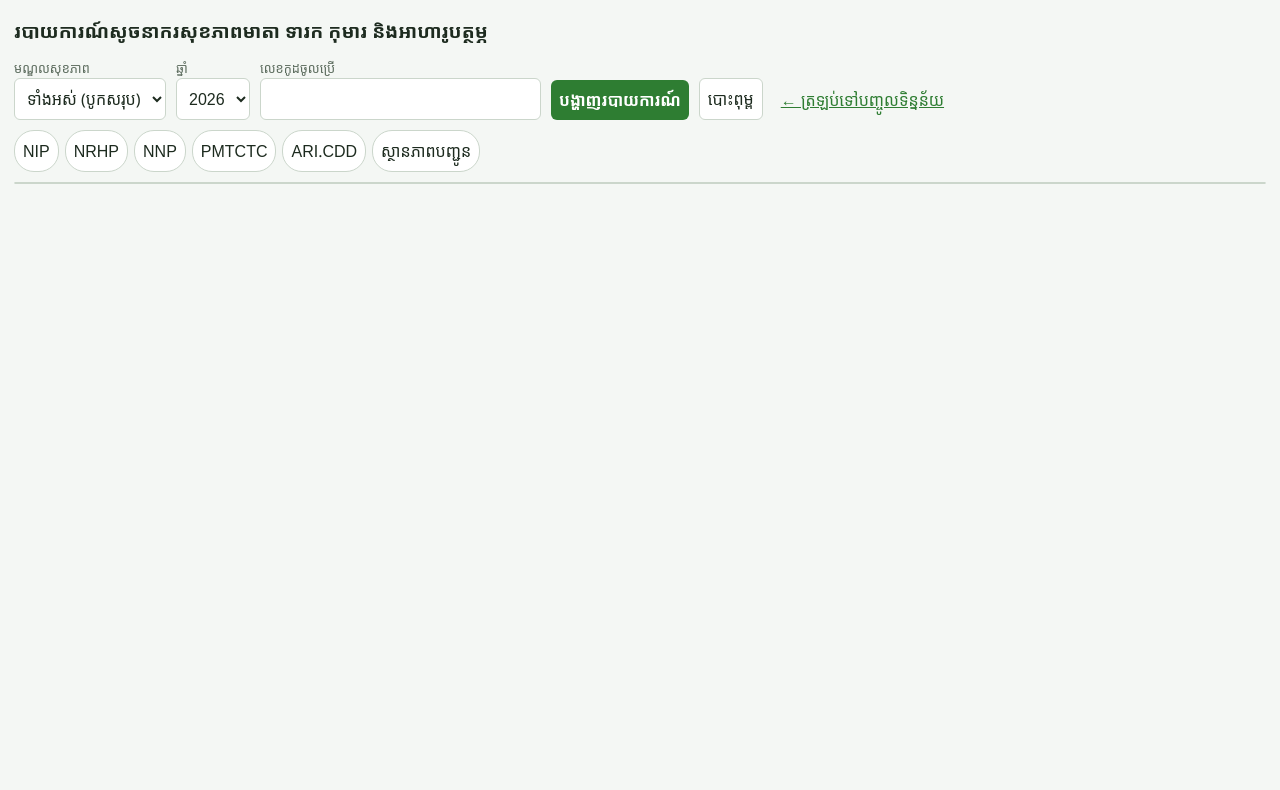
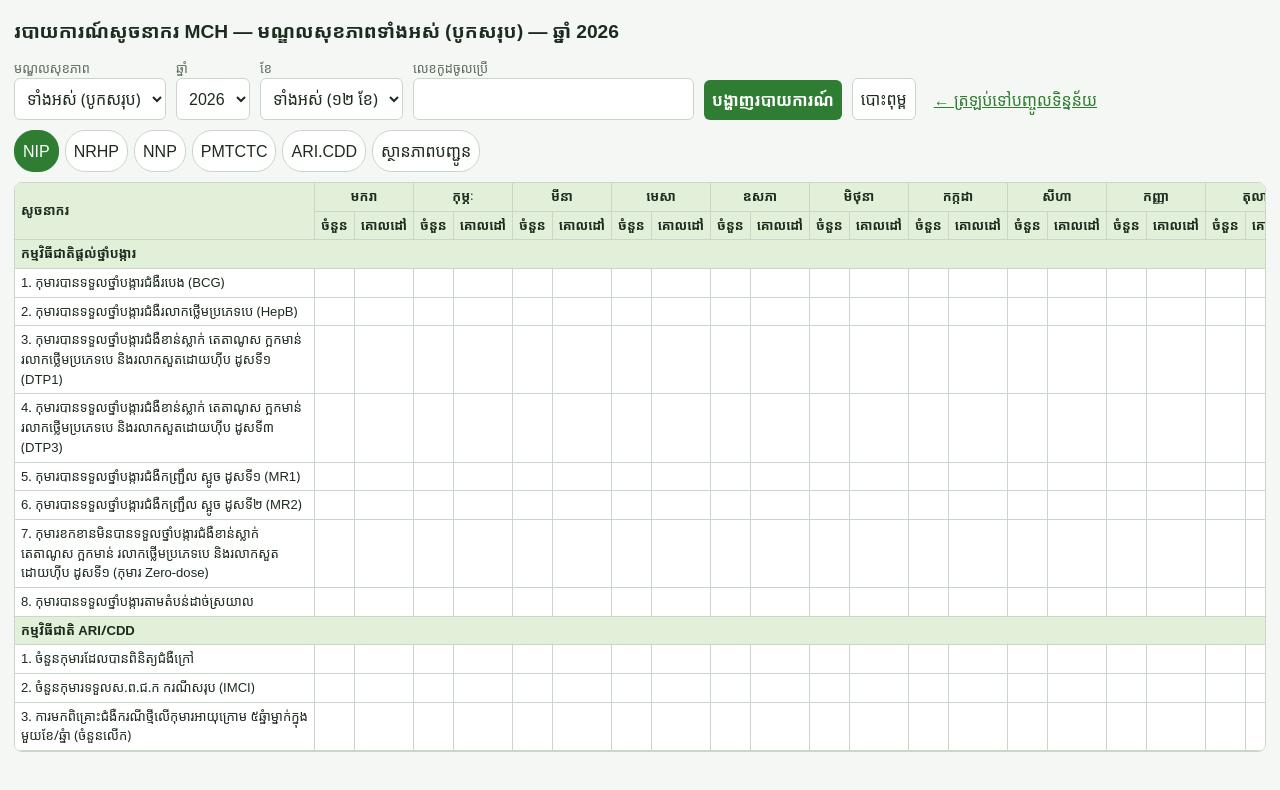
Before and after one commit to pspphesopho-blip/mchform, a plain HTML site: page report.html in a window 1280 px wide. Drawn offline with Linux system fonts and the light colour scheme.

Commit message:
Update report.html

```diff
--- a/report.html
+++ b/report.html
@@ -20,6 +20,7 @@ tr.sec td{background:var(--hd);font-weight:700;text-align:left}td.t{font-weight:
 <div class="row">
 <div><label>មណ្ឌលសុខភាព</label><select id="hc"></select></div>
 <div><label>ឆ្នាំ</label><select id="year"></select></div>
+<div><label>ខែ</label><select id="month"></select></div>
 <div><label>លេខកូដចូលប្រើ</label><input id="code" type="password" autocomplete="off"></div>
 <button class="go" id="load">បង្ហាញរបាយការណ៍</button><button id="prt">បោះពុម្ព</button><a href="index.html" style="padding:8px;color:var(--acc)">← ត្រឡប់ទៅបញ្ចូលទិន្នន័យ</a><span id="msg"></span>
 </div>
@@ -30,31 +31,35 @@ const HC=["(ឈ្មោះ ១)", "(ឈ្មោះ ២)", "(ឈ្មោះ
 const YEARS=['2026','2027','2028'],MONTHS=['មករា','កុម្ភៈ','មីនា','មេសា','ឧសភា','មិថុនា','កក្កដា','សីហា','កញ្ញា','តុលា','វិច្ឆិកា','ធ្នូ'];
 const $=id=>document.getElementById(id);let rows=[],tab=0;
 $('hc').innerHTML='<option value="">ទាំងអស់ (បូកសរុប)</option>'+HC.map(x=>`<option>${x}</option>`).join('');
-$('year').innerHTML=YEARS.map(x=>`<option>${x}</option>`).join('');$('code').value=localStorage.getItem('mch_code')||'';
+$('year').innerHTML=YEARS.map(x=>`<option>${x}</option>`).join('');$('month').innerHTML='<option value="">ទាំងអស់ (១២ ខែ)</option>'+MONTHS.map(x=>`<option>${x}</option>`).join('');$('code').value=localStorage.getItem('mch_code')||'';
 $('tabs').innerHTML=PROGS.map((p,i)=>`<button data-t="${i}">${p.code}</button>`).join('')+'<button data-t="s">ស្ថានភាពបញ្ជូន</button>';
 function say(t,c){$('msg').textContent=t;$('msg').className=c||''}
 async function load(){
  if(API_URL.startsWith('PASTE'))return say('មិនទាន់កំណត់ API_URL។','err');
  say('កំពុងផ្ទុក...');
  try{const r=await(await fetch(API_URL+'?'+new URLSearchParams({action:'report',year:$('year').value,code:$('code').value}))).json();
-  if(r.error)return say(r.error,'err');rows=r.rows;localStorage.setItem('mch_code',$('code').value);say(`ទទួលបាន ${rows.length} ការបញ្ជូន`);render()
+  if(r.error)return say(r.error,'err');
+  if(!Array.isArray(r.rows))return say('Code.gs នៅជា Version ចាស់ — ត្រូវ Paste កូដថ្មី ហើយ Deploy → Manage deployments → Edit → New version។','err');
+  const N=x=>String(x==null?'':x).trim();rows=r.rows.map(x=>({hc:N(x.hc),month:N(x.month),values:x.values||{}}));localStorage.setItem('mch_code',$('code').value);render();
+  say(rows.length?`ទទួលបាន ${rows.length} ការបញ្ជូន ក្នុងឆ្នាំ ${$('year').value} · មណ្ឌល: ${[...new Set(rows.map(x=>x.hc))].length} · ខែ: ${[...new Set(rows.map(x=>x.month))].join(', ')}`:`គ្មានទិន្នន័យសម្រាប់ឆ្នាំ ${$('year').value} ក្នុងសន្លឹក Data (ពិនិត្យឆ្នាំ)`,rows.length?'':'err')
  }catch(e){say('មិនអាចផ្ទុកទិន្នន័យបាន។','err')}}
-function sel(){const h=$('hc').value;return h?rows.filter(r=>r.hc===h):rows}
+function sel(){const h=$('hc').value.trim();return h?rows.filter(r=>r.hc===h):rows}
 function val(rs,id){let s=0,n=0;rs.forEach(r=>{const v=r.values[id];if(v!==undefined&&v!==''){s+=Number(v);n++}});return n?Math.round(s*100)/100:''}
 function render(){
  document.querySelectorAll('.tabs button').forEach(b=>b.classList.toggle('on',b.dataset.t==tab));
- const h=$('hc').value;$('ttl').textContent='របាយការណ៍សូចនាករ MCH — '+(h||'មណ្ឌលសុខភាពទាំងអស់ (បូកសរុប)')+' — ឆ្នាំ '+$('year').value;
+ const h=$('hc').value;$('ttl').textContent='របាយការណ៍សូចនាករ MCH — '+(h||'មណ្ឌលសុខភាពទាំងអស់ (បូកសរុប)')+' — '+($('month').value?'ខែ'+$('month').value+' ':'')+'ឆ្នាំ '+$('year').value;
+ if(rows.length&&$('hc').value&&!sel().length)say('មណ្ឌលនេះគ្មានទិន្នន័យក្នុងឆ្នាំនេះ។ ឈ្មោះក្នុង Sheet: '+[...new Set(rows.map(x=>x.hc))].slice(0,5).join(' | ')+' …','err');
  if(tab==='s')return status();
- const p=PROGS[tab],rs=sel();
- let t='<tr><th class="i" rowspan="2">សូចនាករ</th>'+MONTHS.map(m=>`<th colspan="2">${m}</th>`).join('')+'<th colspan="2">សរុប</th></tr><tr>'+'<th>ចំនួន</th><th>គោលដៅ</th>'.repeat(13)+'</tr>';
+ const p=PROGS[tab],rs=sel(),ms=$('month').value?[$('month').value]:MONTHS,one=ms.length===1;
+ let t='<tr><th class="i" rowspan="2">សូចនាករ</th>'+ms.map(m=>`<th colspan="2">${m}</th>`).join('')+(one?'':'<th colspan="2">សរុប</th>')+'</tr><tr>'+'<th>ចំនួន</th><th>គោលដៅ</th>'.repeat(ms.length+(one?0:1))+'</tr>';
  let last='';
  p.items.forEach((it,k)=>{
-  if(it.sec!==last){t+=`<tr class="sec"><td class="i" colspan="27">${it.sec}</td></tr>`;last=it.sec}
+  if(it.sec!==last){t+=`<tr class="sec"><td class="i" colspan="${2*ms.length+(one?0:2)+1}">${it.sec}</td></tr>`;last=it.sec}
   const id=`${p.code}_${k+1}`;let c=0,g=0,hc=0,hg=0;
   t+=`<tr><td class="i">${it.no}. ${it.name}</td>`;
-  MONTHS.forEach(m=>{const mr=rs.filter(r=>r.month===m);const a=val(mr,id+'_c'),b=val(mr,id+'_t');
+  ms.forEach(m=>{const mr=rs.filter(r=>r.month===m);const a=val(mr,id+'_c'),b=val(mr,id+'_t');
    if(a!=='')c+=a,hc=1;if(b!=='')g+=b,hg=1;t+=`<td>${a}</td><td>${b}</td>`});
-  t+=it.nt?'<td class="t"></td><td class="t"></td>':`<td class="t">${hc?Math.round(c*100)/100:''}</td><td class="t">${hg?Math.round(g*100)/100:''}</td>`;
+  if(!one)t+=it.nt?'<td class="t"></td><td class="t"></td>':`<td class="t">${hc?Math.round(c*100)/100:''}</td><td class="t">${hg?Math.round(g*100)/100:''}</td>`;
   t+='</tr>'});
  $('tb').innerHTML=t}
 function status(){
@@ -64,7 +69,8 @@ function status(){
  $('tb').innerHTML=t}
 $('tabs').onclick=e=>{const b=e.target.closest('button');if(b){tab=b.dataset.t==='s'?'s':+b.dataset.t;render()}};
 const qp=new URLSearchParams(location.search);
-if(qp.get('hc'))$('hc').value=qp.get('hc');if(qp.get('year'))$('year').value=qp.get('year');
+if(qp.get('hc'))$('hc').value=qp.get('hc');if(qp.get('year'))$('year').value=qp.get('year');if(qp.get('month'))$('month').value=qp.get('month');
 if(qp.has('year')&&$('code').value)load();
-$('hc').onchange=render;$('load').onclick=load;$('prt').onclick=()=>window.print();
+render();
+$('hc').onchange=$('month').onchange=render;$('load').onclick=load;$('prt').onclick=()=>window.print();
 </script></body></html>
```
